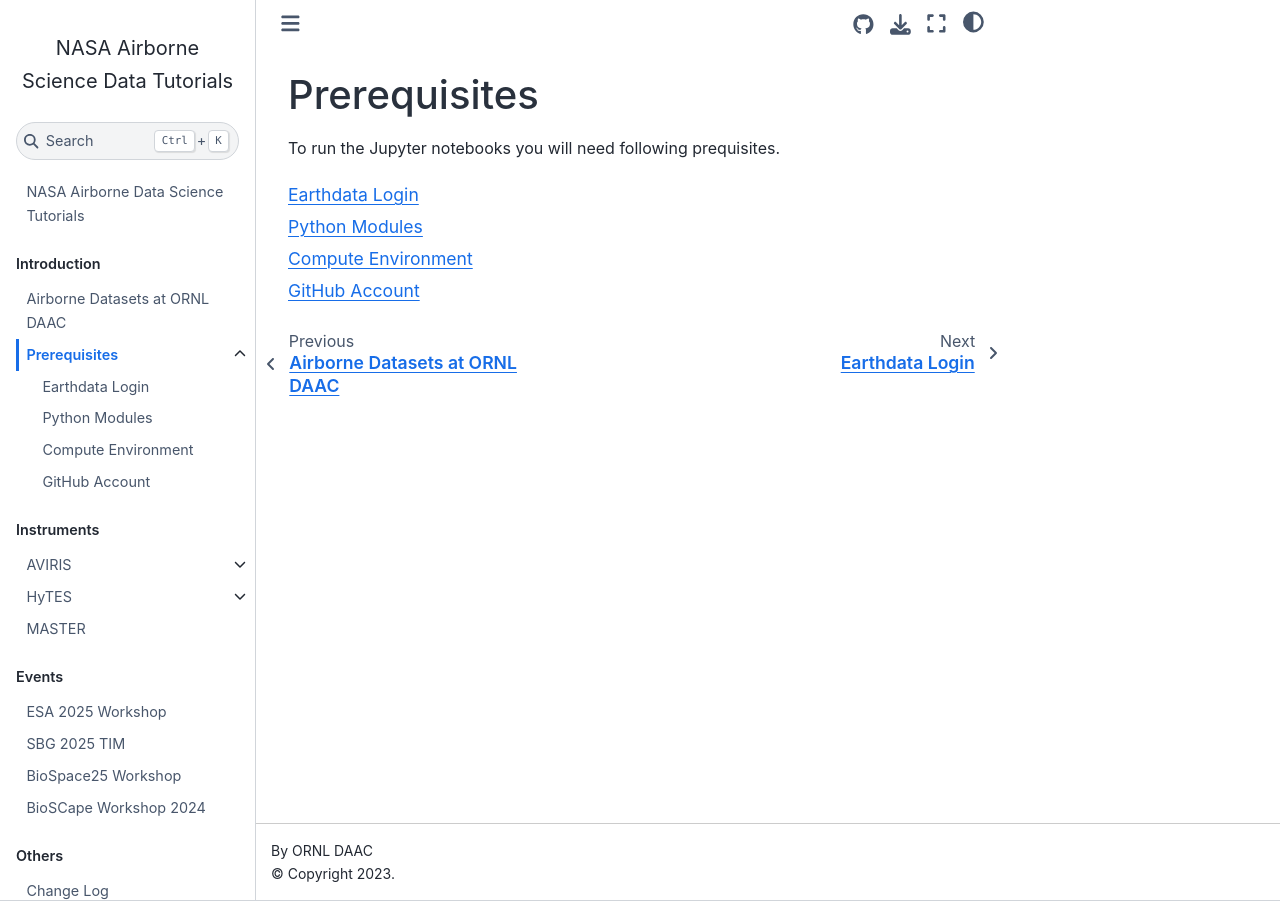
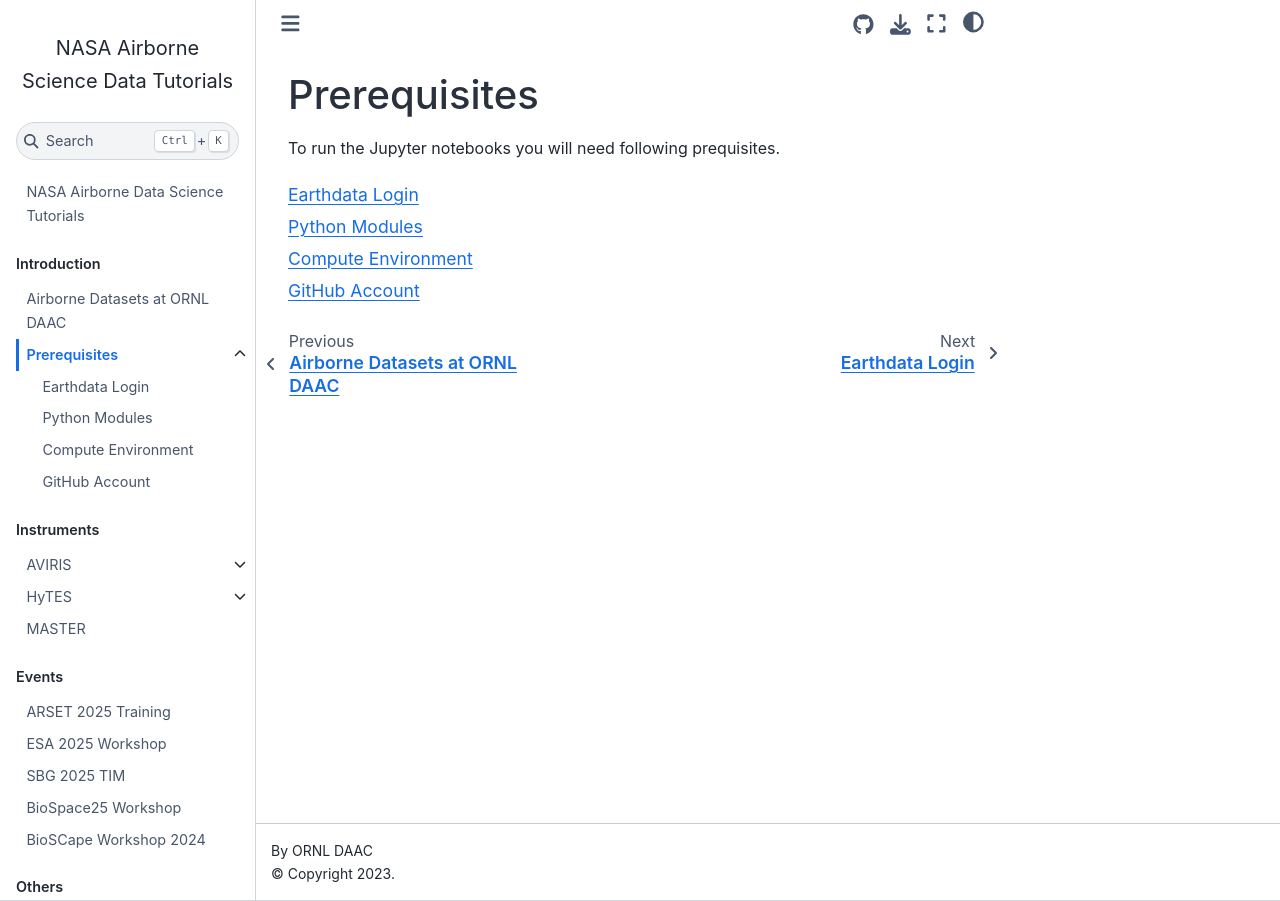
Before and after one commit to ornldaac/airborne, a Jupyter Book: the page built from docs/prerequisites.md, in a window 1280 px wide. Built offline with Jupyter Book 1.0.4 settings and Sphinx 7.4.7 and the Sphinx Book theme 1.1.4, drawn with Linux system fonts in a browser that asks for light colours; pages that are not in the unit, such as notebooks, are missing from menus; some of the changed lines change nothing that is shown.

Commit message:
updating toc

```diff
--- a/_toc.yml
+++ b/_toc.yml
@@ -19,6 +19,8 @@
     chapters:
     - file: docs/instruments/aviris
       sections:
+        - file: notebooks/1_AVIRIS_SearchandDiscover
+        - file: notebooks/2_AVIRIS_AccessandAnalysis
         - file: notebooks/AVIRIS-NG_L3_BioSCape
         - file: notebooks/AVIRIS-NG_L3_invasive_species
         - file: notebooks/AVIRIS-NG_L3_CWC
@@ -30,6 +32,7 @@
   - caption: Events
     numbered: false
     chapters:
+    - file: events/2025-ARSET/README.md
     - file: events/2025-ESA/README.md
     - file: events/2025-SBG/README.md
     - file: events/2025-BIOSPACE/README.md
```
Also changed, not shown: 2 other files.
